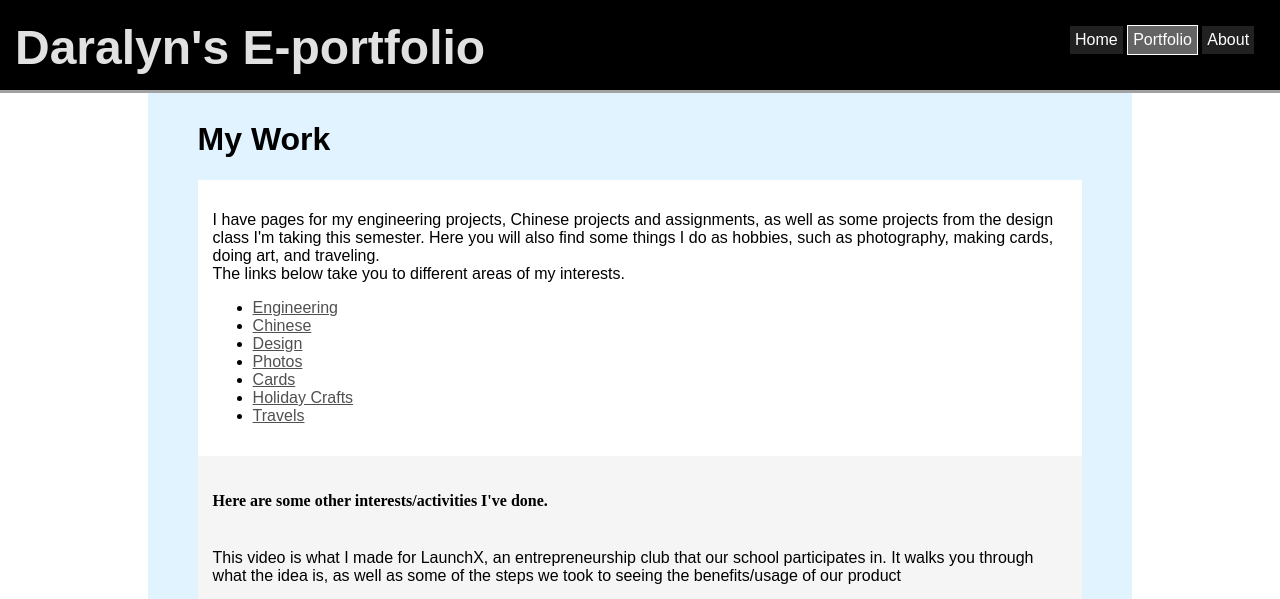
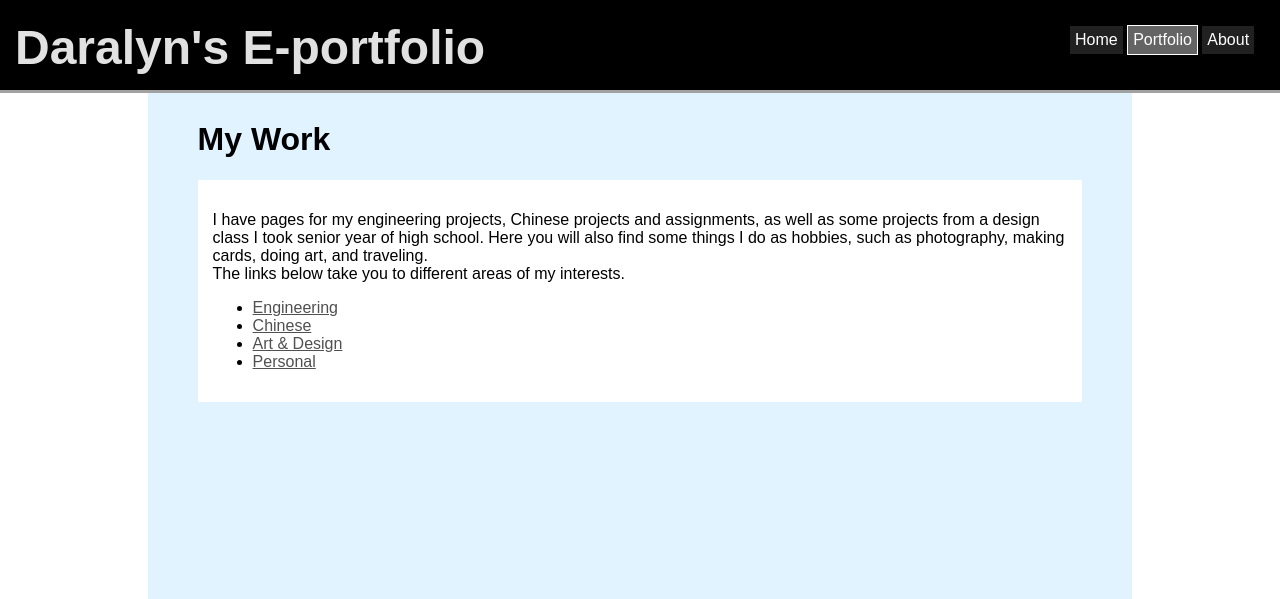
Before and after one commit to daralyn/daralyn.github.io, a Jekyll site: the page built from portfolio/index.html, in a window 1280 px wide and 1400 px high. Shown: the top 599 px of the window. Built offline with Jekyll 4.4.1, drawn with Linux system fonts in a browser that asks for light colours; some of the changed text lies outside the part shown.

Commit message:
Update index.html

```diff
--- a/portfolio/index.html
+++ b/portfolio/index.html
@@ -5,24 +5,11 @@ title: Daralyn's Portfolio
 
 <h1> My Work </h1>
 <div class="sectionodd">
-<p>I have pages for my engineering projects, Chinese projects and assignments, as well as some projects from the design class I'm taking this semester. Here you will also find some things I do as hobbies, such as photography, making cards, doing art, and traveling.<br> The links below take you to different areas of my interests.</p>
+<p>I have pages for my engineering projects, Chinese projects and assignments, as well as some projects from a design class I took senior year of high school. Here you will also find some things I do as hobbies, such as photography, making cards, doing art, and traveling.<br> The links below take you to different areas of my interests.</p>
     <ul>
       <li><a href="https://daralyn.github.io/portfolio/engineering/">Engineering</a></li>
       <li><a href="https://daralyn.github.io/portfolio/chinese/">Chinese</a></li>
-      <li><a href="https://daralyn.github.io/portfolio/design/">Design</a></li>
-      <li><a href="https://daralyn.github.io/portfolio/photos/">Photos</a></li>
-      <li><a href="https://daralyn.github.io/portfolio/cards/">Cards</a></li>
-      <li><a href="https://daralyn.github.io/portfolio/holiday-crafts/">Holiday Crafts</a></li>
-      <li><a href="https://daralyn.github.io/portfolio/travels/travelings">Travels</a></li>
+      <li><a href="https://daralyn.github.io/portfolio/art&design/">Art & Design</a></li>
+      <li><a href="https://daralyn.github.io/portfolio/personal/">Personal</a></li>
     </ul>
 </div>
-
-<div class="sectioneven">
-    <h4>Here are some other interests/activities I've done.</h4>
-    <p><br>This video is what I made for LaunchX, an entrepreneurship club that our school participates in. It walks you through what the idea is, as well as some of the steps we took to seeing the benefits/usage of our product</p>
-    <iframe style="height: 300px; width: 420px;" src="//www.youtube.com/embed/eD5cisPy6nM" frameborder="0" allowfullscreen></iframe>
-
-    <p><br>I enjoy playing music. I started off on the piano when I was three, switched to violin in 4th grade, switched to cello in 6th grade, and also picked up the guitar. I've participated in orchestra at our school, however, in order to have time to take the engineering and design classes, I stopped playing in orchestra. <br> I still take lessons though. Throughout my junior year, I worked Bach Cello Suite No.1 in G. For a recital this summer, I chose three movements to play, and made a nature video to go along with it. This is because the suites remind me of nature and being outdoors. </p>
-    <iframe style="height: 300px; width: 420px;" src="//www.youtube.com/embed/wVpAyPlBXQY" frameborder="0" allowfullscreen></iframe>
-
-</div>
```
